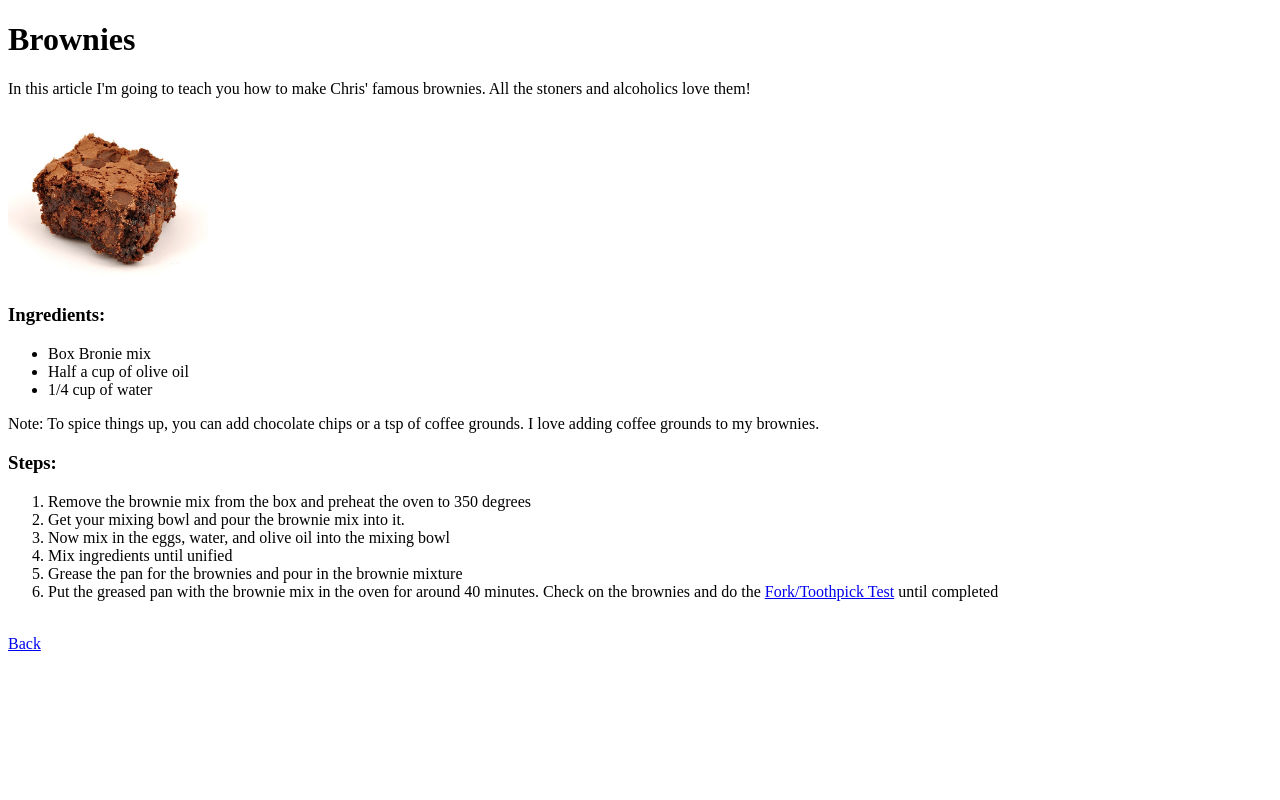
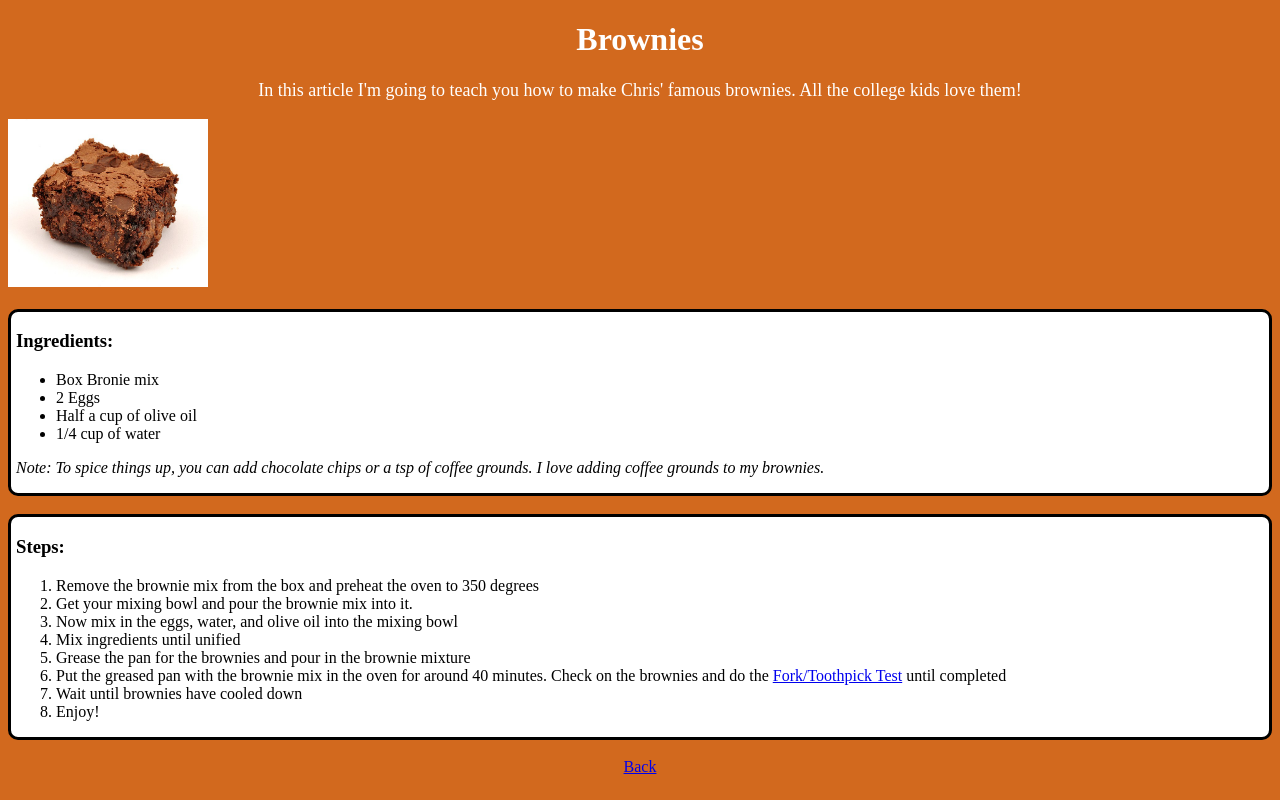
Before and after one commit to CDanti/odin-recipes, a plain HTML site: page Brownies.html in a window 1280 px wide. Drawn offline with Linux system fonts and the light colour scheme.

Commit message:
Added CSS Styling to the Brownies page

```diff
--- a/Brownies.html
+++ b/Brownies.html
@@ -7,17 +7,25 @@
     <link rel="stylesheet" href="style.css">
     <title>Brownies!</title>
 </head>
-<body>
-    <h1>Brownies</h1>
-    <p>In this article I'm going to teach you how to make Chris' famous brownies. All the stoners and alcoholics love them!</p>
-    <img height = auto; width = 200px; src="./brownies2.JPG">
+<body style="background-color: chocolate">
+    <div>
+        <h1 class="title">Brownies</h1>
+        <p class="intro">In this article I'm going to teach you how to make Chris' famous brownies. All the college kids love them!</p>
+        <img src="./brownies2.JPG">
+    </div>
+    <br>
+    <div class="ingredients">
         <h3>Ingredients:</h3>
         <ul>
             <li>Box Bronie mix</li>
+            <li>2 Eggs</li>
             <li>Half a cup of olive oil</li>
             <li>1/4 cup of water</li>
         </ul>
-    <p>Note: To spice things up, you can add chocolate chips or a tsp of coffee grounds. I love adding coffee grounds to my brownies.</p>
+        <p class="note">Note: To spice things up, you can add chocolate chips or a tsp of coffee grounds. I love adding coffee grounds to my brownies.</p>
+    </div>
+    <br>
+    <div class="ingredients">
         <h3>Steps:</h3>
         <ol>
             <li>Remove the brownie mix from the box and preheat the oven to 350 degrees</li>
@@ -26,8 +34,13 @@
             <li>Mix ingredients until unified</li>
             <li>Grease the pan for the brownies and pour in the brownie mixture</li>
             <li>Put the greased pan with the brownie mix in the oven for around 40 minutes. Check on the brownies and do the <a href="https://recipeforperfection.com/tell-brownies-done/">Fork/Toothpick Test</a> until completed</li>
+            <li>Wait until brownies have cooled down</li>
+            <li>Enjoy!</li>
         </ol>
+    </div>
 <br>
+<div style="text-align: center">
     <a href="./index.html">Back</a>
+</div>
 </body>
 </html>
--- a/style.css
+++ b/style.css
@@ -0,0 +1,27 @@
+img{
+    height: auto;
+    width: 200px;
+}
+
+.ingredients{
+    border: solid;
+    background-color: white;
+    border-radius: 10px;
+    padding-left: 5px;
+    padding-right: 5px;
+}
+
+.title{
+    text-align: center;
+    color: white;
+}
+
+.intro{
+    text-align: center;
+    color: white;
+    font-size: 18px;
+}
+
+.note{
+    font-style: italic;
+}
```
Lines whose indentation alone changed are shown as unchanged.
